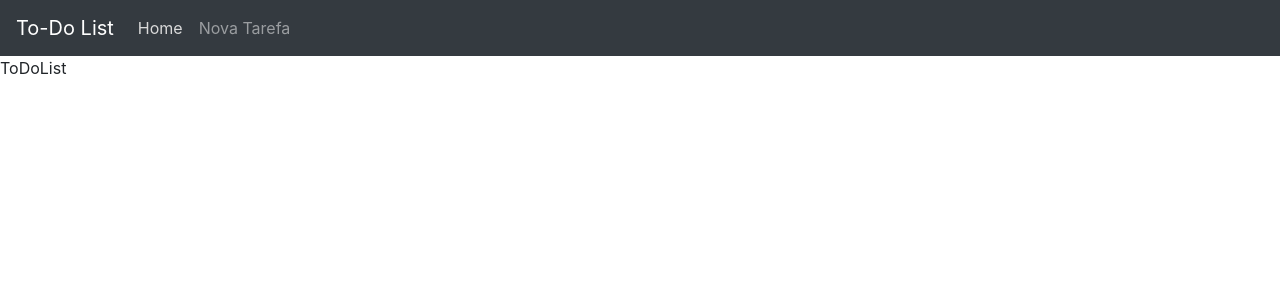
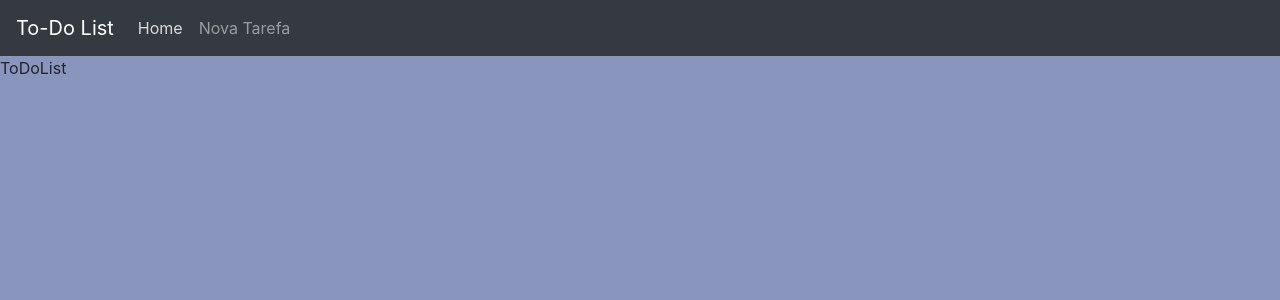
Before and after one commit to diegoftozetto/web-todolist-vue, a Vue app: page /home in a window 1280 px wide. Shown: the top 300 px of the page. Built offline with nearby package versions, Linux system fonts and the light colour scheme.

Commit message:
Cria estilização global

```diff
--- /dev/null
+++ b/src/main.css
@@ -0,0 +1,4 @@
+body {
+  margin: 0;
+  background-color: rgb(137, 149, 189);
+}
--- a/src/main.js
+++ b/src/main.js
@@ -1,5 +1,7 @@
 import Vue from 'vue'
 import App from './App.vue'
+import './main.css'
+
 import VueRouter from 'vue-router';
 
 Vue.use(VueRouter);
```
